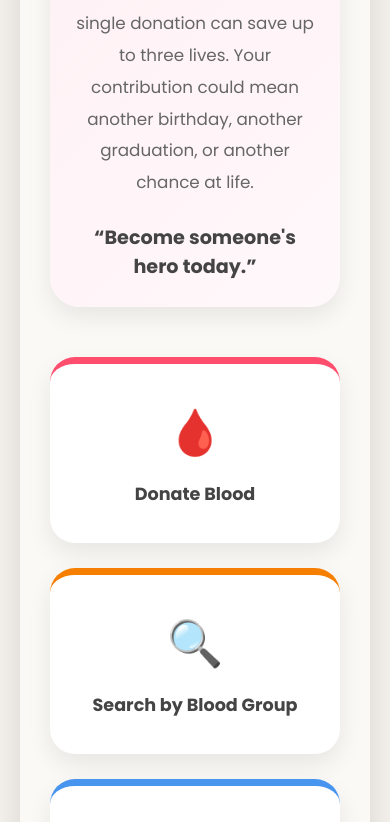
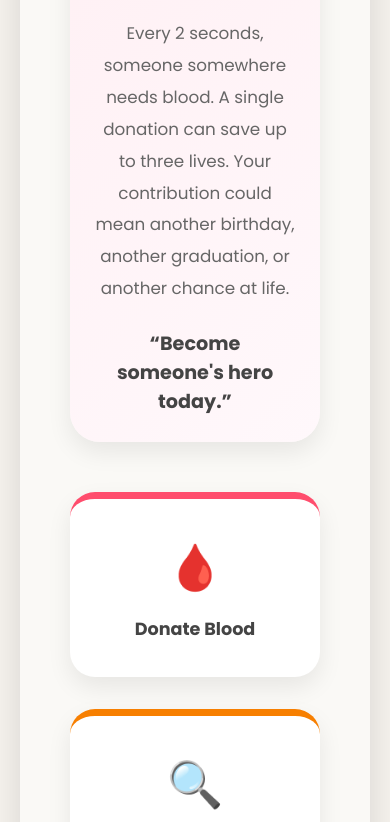
Before and after one commit to adityasingh1307/comeUnity, a React (Vite) app in the folder frontend/: page /blood-network in a window 390 px wide. Shown: the part 1175-1997 px from the top of the page. Built offline with nearby package versions, Linux system fonts and the light colour scheme; no server answers; the HTML template or start-up script is replaced by a standard one.

Commit message:
Changed blood dashboard button position

```diff
--- a/frontend/src/pages/BloodDonation/BloodDonation.css
+++ b/frontend/src/pages/BloodDonation/BloodDonation.css
@@ -158,15 +158,10 @@
 /* GRID */
 
 .blood-grid {
-  display: grid;
-
-  grid-template-columns:
-    repeat(
-      auto-fit,
-      minmax(260px, 1fr)
-    );
-
-  gap: 25px;
+    display: grid;
+    grid-template-columns: repeat(2, minmax(300px, 1fr));
+    gap: 2rem;
+    justify-content: center;
 }
 
 /* BUTTONS */
@@ -247,9 +242,9 @@
 /* RESPONSIVE */
 
 @media (max-width: 768px) {
-  .blood-card {
-    padding: 30px;
-  }
+    .blood-grid {
+        grid-template-columns: 1fr;
+    }
 
   .blood-card h1 {
     font-size: 2.5rem;
```
